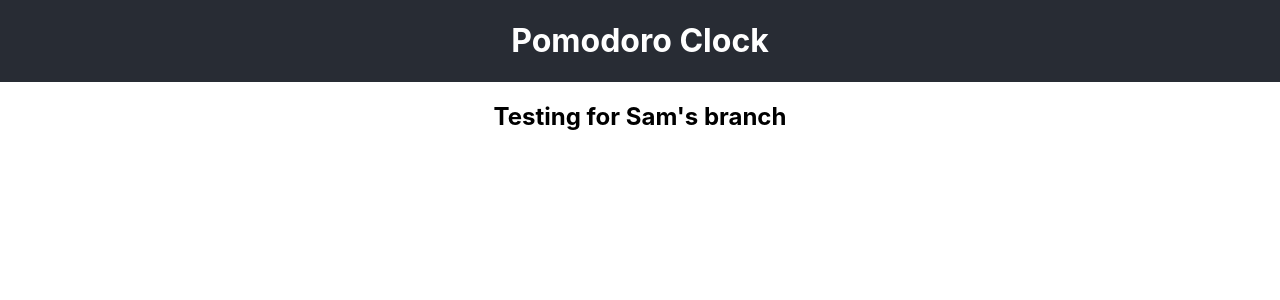
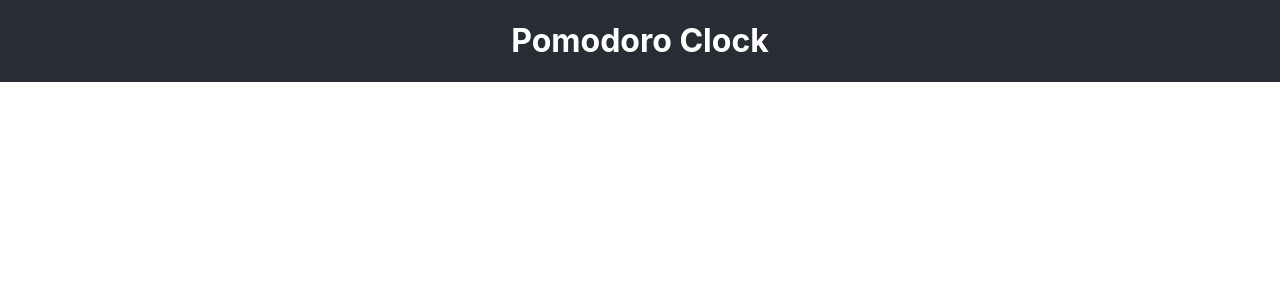
Before and after one commit to dravod/freecodecamp-pomodoro-clock, a React (Create React App) app: page / in a window 1280 px wide. Shown: the top 300 px of the page. Built offline with nearby package versions, Linux system fonts and the light colour scheme.

Commit message:
bleh nothing done here

```diff
--- a/src/App.js
+++ b/src/App.js
@@ -11,9 +11,6 @@ function App() {
         </h1>
       </header>
       <main>
-        <h2>
-          Testing for Sam's branch
-        </h2>
       </main>
       <footer>
       </footer>
```
Also changed, not shown: 1 other file (tests, documents, lock files or other folders).
